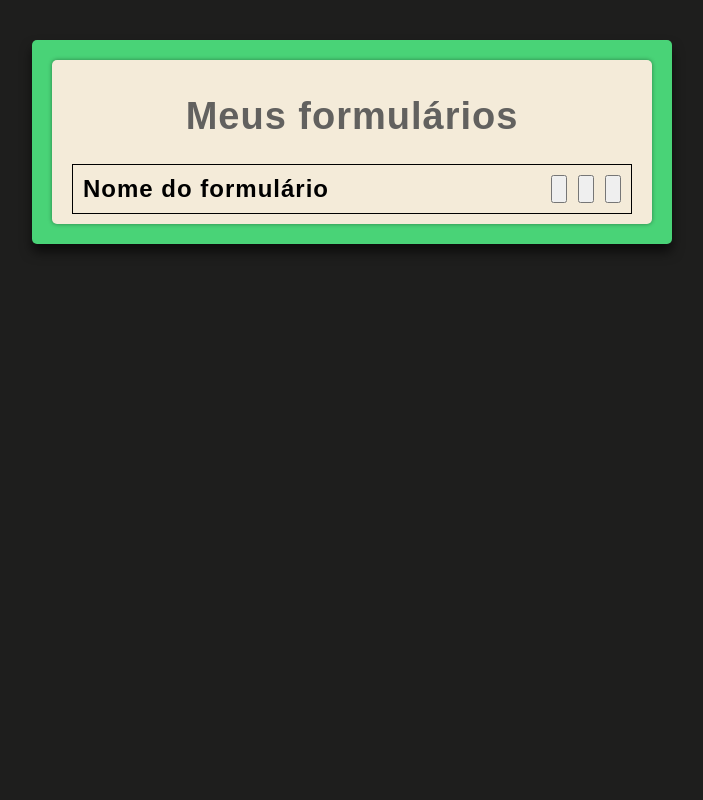
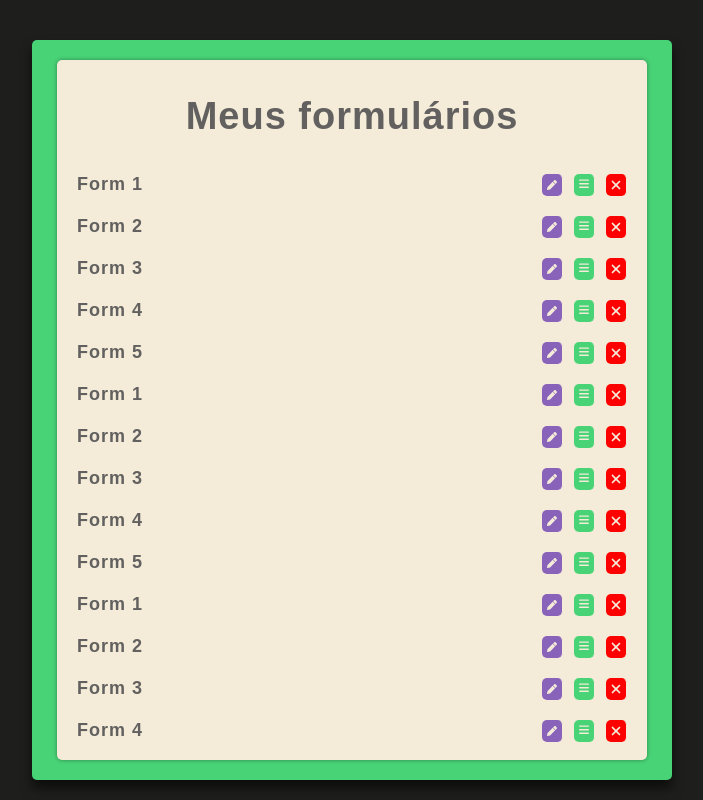
Before and after one commit to PedroPires20/Form, a React (Vite) app in the folder packages/client/: page /list in a window 1280 px wide. Shown: the whole page, without its empty margins (288-991 px from the left). Built offline with nearby package versions, Linux system fonts and the light colour scheme.

Commit message:
Finalizando estilos da página de listagem de forms

```diff
--- a/packages/client/src/pages/List/List.tsx
+++ b/packages/client/src/pages/List/List.tsx
@@ -6,26 +6,48 @@ import {
     FormList,
     FormContainer,
     FromTitle,
-    FromButtonsContainer,
-    FormEditButton,
-    FormResultsButton,
-    FromDeleteButton
+    FromButtonsContainer
 } from "./ListStyles"
+import ActionButton from "../../shared/components/ActionButton/ActionButton"
 
 export function List() {
+    const formList = ["Form 1", "Form 2", "Form 3", "Form 4", "Form 5", "Form 1", "Form 2", "Form 3", "Form 4", "Form 5", "Form 1", "Form 2", "Form 3", "Form 4", "Form 5"]
+
+    function FormListItem({ formName }: { formName: string }) {
+        return (
+        <FormContainer>
+            <FromTitle>{formName}</FromTitle>
+            <FromButtonsContainer>
+                <ActionButton
+                icon="pencil"
+                tooltip="Editar form"
+                onClick={() => {}}
+                />
+                <ActionButton
+                icon="bars"
+                tooltip="Visualizar resultados"
+                color="var(--primary)"
+                onClick={() => {}}
+                />
+                <ActionButton
+                icon="xmark"
+                tooltip="Apagar formulário"
+                color="var(--error)"
+                onClick={() => {}}
+                />
+            </FromButtonsContainer>
+        </FormContainer>
+        )
+    }
+
     return (
     <ListPageContainer>
         <FormListContainer>
             <FormListHeader>Meus formulários</FormListHeader>
             <FormList>
-                <FormContainer>
-                    <FromTitle>Nome do formulário</FromTitle>
-                    <FromButtonsContainer>
-                        <FormEditButton/>
-                        <FormResultsButton/>
-                        <FromDeleteButton/>
-                    </FromButtonsContainer>
-                </FormContainer>
+            {
+                formList.map((name, index) => <FormListItem key={index} formName={name}/>)
+            }
             </FormList>
         </FormListContainer>
     </ListPageContainer>
--- a/packages/client/src/pages/List/ListStyles.ts
+++ b/packages/client/src/pages/List/ListStyles.ts
@@ -6,6 +6,7 @@ export const ListPageContainer = styled.div`
     align-items: center;
     width: 70vw;
     max-width: 600px;
+    max-height: calc(100vh - 100px);
     margin: 40px auto 0;
     padding: 20px;
     border-radius: 5px;
@@ -15,8 +16,9 @@ export const ListPageContainer = styled.div`
 export const FormListContainer = styled.div`
     display: flex;
     flex-flow: column nowrap;
-    width: calc(100% - 40px);
-    padding: 10px 20px;
+    width: calc(100% - 10px);
+    height: calc(100vh - 120px);
+    padding: 10px 0;
     box-shadow: #00000063 0 0 4px 0px;
     border-radius: 5px;
     background-color: var(--light);
@@ -29,20 +31,26 @@ export const FormListHeader = styled.h1`
 `
 
 export const FormList = styled.ul`
+    display: flex;
+    flex-flow: column nowrap;
+    height: 100%;
+    overflow: auto;
     margin: 0;
-    padding: 0;
+    padding: 0 10px;
     list-style-type: none;
 `
 
 export const FormContainer =  styled.li`
-    border: 1px solid #000;
     display: flex;
     flex-flow: row nowrap;
     padding: 10px;
+    align-items: baseline;
 `
 
 export const FromTitle = styled.h2`
     margin: 0;
+    font-size: 18px;
+    color: var(--dark-gray);
 `
 
 export const FromButtonsContainer = styled.div`
@@ -51,18 +59,3 @@ export const FromButtonsContainer = styled.div`
     column-gap: 0.7rem;
     margin-left: auto;
 `
-
-const FromActionButton = styled.button`
-
-`
-
-export const FormEditButton = styled(FromActionButton)`
-
-`
-export const FormResultsButton = styled(FromActionButton)`
-
-`
-
-export const FromDeleteButton = styled(FromActionButton)`
-
-`
```
